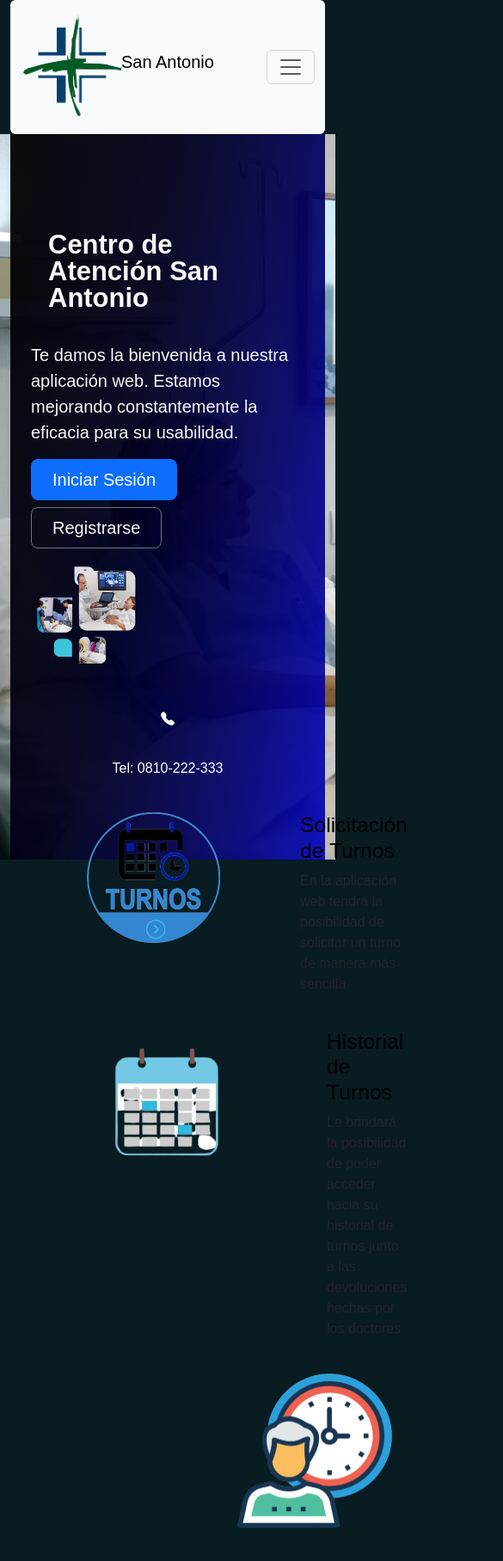
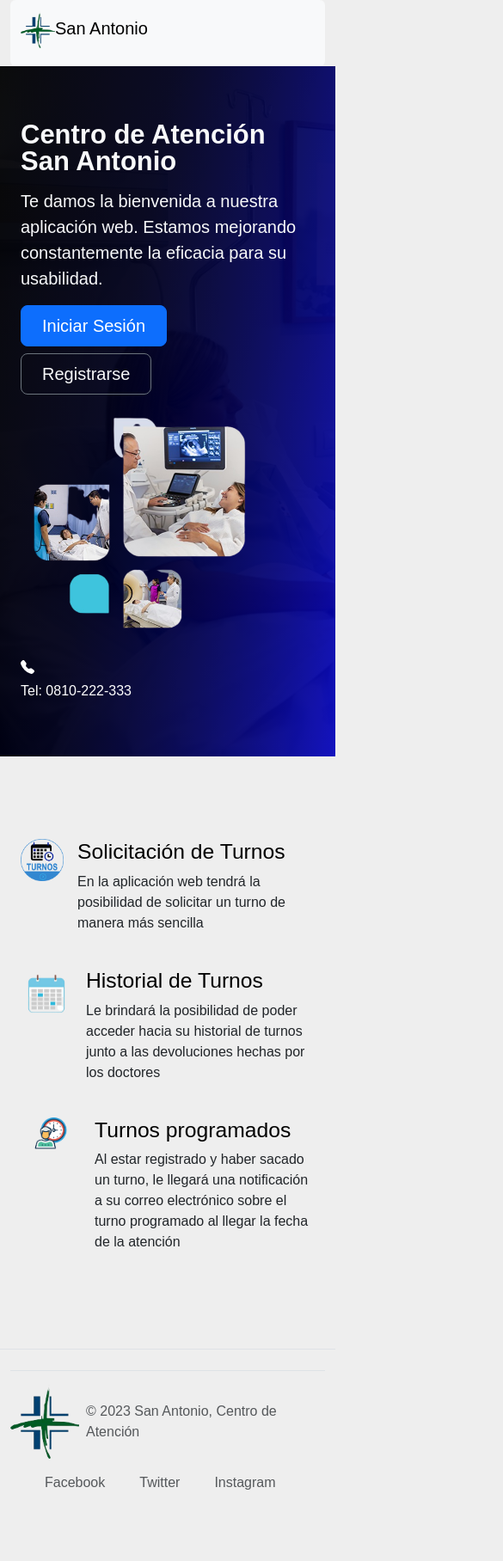
Before and after one commit to tlp1-turnos-ipf/gestion_turnos, a React (Vite) app in the folder client/: page / in a window 390 px wide. Shown: the top 1816 px of the page at 86% size, 585 px wide, since content can reach past the window. After the commit the page ends 1777 px from the top, so only its background shows below. Built offline with nearby package versions, Linux system fonts and the light colour scheme; the HTML template or start-up script is replaced by a standard one.

Commit message:
feat: Se realizaron las paginas principales de cada usuario, también la página de registro

```diff
--- a/client/index.html
+++ b/client/index.html
@@ -7,17 +7,6 @@
     <meta charset="UTF-8" />
     <meta httpEquiv="X-UA-Compatible" content="IE=edge" />
     <meta name="viewport" content="width=device-width, initial-scale=1.0" />
-    <link rel="stylesheet" href="./src/assets/styles/pageNotFound.css" />
-    <link rel="preconnect" href="https://fonts.googleapis.com" />
-    <link rel="preconnect" href="https://fonts.gstatic.com" crossorigin />
-    <link
-      href="https://fonts.googleapis.com/css2?family=Open+Sans:wght@400;600&display=swap"
-      rel="stylesheet"
-    />
-    <link rel="stylesheet" href="/styles/pantalla_principal.css" />
-    <link rel="stylesheet" href="/styles/cards.css" />
-    <link rel="stylesheet" href="/styles/estilo_tablas.css" />
-    <link rel="stylesheet" href="/styles/inicio_sesion.css" />
 
     <title>Sistema Turnos</title>
     <link
@@ -26,6 +15,10 @@
       integrity="sha384-9ndCyUaIbzAi2FUVXJi0CjmCapSmO7SnpJef0486qhLnuZ2cdeRhO02iuK6FUUVM"
       crossorigin="anonymous"
     />
+    <link rel="stylesheet" href="/styles/pantalla_principal.css" />
+    <link rel="stylesheet" href="/styles/cards.css" />
+    <link rel="stylesheet" href="/styles/estilo_tablas.css" />
+    <link rel="stylesheet" href="/styles/inicio_sesion.css" />
     <script src="https://cdn.jsdelivr.net/npm/sweetalert2@11"></script>
     <title>Vite + React</title>
   </head>
--- a/client/src/components/PaginaPrincipal.jsx
+++ b/client/src/components/PaginaPrincipal.jsx
@@ -1,4 +1,9 @@
+import { useContext } from "react";
+import { Link } from "react-router-dom";
+import { AuthContext } from "../context/AuthContext";
 export const PaginaPrincipal = () => {
+  const { auth } = useContext(AuthContext);
+
   return (
     <main>
       <section className="container-fluid fondo">
@@ -13,24 +18,27 @@ export const PaginaPrincipal = () => {
                   Te damos la bienvenida a nuestra aplicación web. Estamos
                   mejorando constantemente la eficacia para su usabilidad.
                 </p>
+                {auth && !auth.isLogged && (
                   <div className="d-grid gap-2 d-md-flex justify-content-md-start">
-                  <a href="/login">
+                    <Link to="/auth/login">
                       <button
                         type="button"
                         className="btn btn-primary btn-lg px-4 me-md-2"
                       >
                         Iniciar Sesión
                       </button>
-                  </a>
-                  <a href="/register">
+                    </Link>
+
+                    <Link to="/auth/register">
                       <button
                         type="button"
                         className="btn btn-outline-secondary btn-lg px-4 text-light"
                       >
                         Registrarse
                       </button>
-                  </a>
+                    </Link>
                   </div>
+                )}
               </section>
               <section className="col-10 col-sm-8 col-lg-6 rounded mt-3">
                 <img
--- /dev/null
+++ b/client/src/components/auth/FormRegister.jsx
@@ -0,0 +1,3 @@
+export const FormRegister = () => {
+  return <div>FormRegister</div>;
+};
--- a/client/src/components/footers/FooterPrincipal.jsx
+++ b/client/src/components/footers/FooterPrincipal.jsx
@@ -1,41 +1,40 @@
 export const FooterPrincipal = () => {
   return (
-    <>
     <div className="container">
       <footer className="d-flex flex-wrap justify-content-between align-items-center py-3 my-4 border-top">
         <div className="col-md-4 d-flex align-items-center">
           <a
             href="/"
             className="mb-3 me-2 mb-md-0 text-body-secondary text-decoration-none lh-1"
-            ></a>
-            <a href="/">
-              <img src="img/inicio_sesion/logo.png" alt="" width="80px" />
+          >
+            <img src="/img/inicio_sesion/logo.png" alt="" width="80px" />
           </a>
           <span className="mb-3 mb-md-0 text-body-secondary">
             © 2023 San Antonio, Centro de Atención
           </span>
         </div>
+
         <ul className="nav col-md-4 justify-content-end list-unstyled d-flex">
           <li className="ms-3">
             <a className="text-body-secondary" href="#">
-                <svg className="bi" width={24} height={24}>
-                  <use xlinkHref="#twitter" />
+              <svg className="bi" width="24" height="24">
+                <use xlinkHref="#twitter"></use>
               </svg>
               Facebook
             </a>
           </li>
           <li className="ms-3">
             <a className="text-body-secondary" href="#">
-                <svg className="bi" width={24} height={24}>
-                  <use xlinkHref="#instagram" />
+              <svg className="bi" width="24" height="24">
+                <use xlinkHref="#instagram"></use>
               </svg>
               Twitter
             </a>
           </li>
           <li className="ms-3">
             <a className="text-body-secondary" href="#">
-                <svg className="bi" width={24} height={24}>
-                  <use xlinkHref="#facebook" />
+              <svg className="bi" width="24" height="24">
+                <use xlinkHref="#facebook"></use>
               </svg>
               Instagram
             </a>
@@ -43,6 +42,5 @@ export const FooterPrincipal = () => {
         </ul>
       </footer>
     </div>
-    </>
   );
 };
--- a/client/src/components/header/HeaderPrincipal.jsx
+++ b/client/src/components/header/HeaderPrincipal.jsx
@@ -1,6 +1,5 @@
 export const HeaderPrincipal = () => {
   return (
-    <>
     <header className="container-fluid">
       <nav
         className="navbar navbar-expand-lg bg-body-tertiary rounded"
@@ -9,40 +8,23 @@ export const HeaderPrincipal = () => {
         <div className="container-fluid text-center">
           <a className="navbar-brand col-lg-4 me-0 h1 text-center" href="/">
             <img
-                src="img/inicio_sesion/logo.png"
+              src="/img/inicio_sesion/logo.png"
               alt="logo centro de atencion"
               width="40px"
             />
             San Antonio
           </a>
-            <button
-              className="navbar-toggler collapsed"
-              type="button"
-              data-bs-toggle="collapse"
-              data-bs-target="#navbarsExample11"
-              aria-controls="navbarsExample11"
-              aria-expanded="false"
-              aria-label="Toggle navigation"
-            >
-              <span className="navbar-toggler-icon" />
-            </button>
+
           <div
             className="navbar-collapse d-lg-flex collapse"
             id="navbarsExample11"
           >
             <ul className="navbar-nav col-lg-6 justify-content-lg-center">
-                <li className="nav-item justify-content-center">
-                  <p className="">0810-222-333</p>
-                  <p className="">Lunes a Domingos - 7:00hs a 19:00hs</p>
-                </li>
+              <li className="nav-item justify-content-center"></li>
             </ul>
-              <div className="d-lg-flex col-lg-4 justify-content-lg-end">
-                <button className="btn btn-primary m-1">Ayuda</button>
-              </div>
           </div>
         </div>
       </nav>
     </header>
-    </>
   );
 };
--- /dev/null
+++ b/client/src/components/main/PrincipalAdmin.jsx
@@ -0,0 +1,3 @@
+export const PrincipalAdmin = () => {
+  return <div>PrincipalAdmin</div>;
+};
--- /dev/null
+++ b/client/src/components/main/PrincipalDoctor.jsx
@@ -0,0 +1,3 @@
+export const PrincipalDoctor = () => {
+  return <div>PrincipalDoctor</div>;
+};
--- /dev/null
+++ b/client/src/components/main/PrincipalPaciente.jsx
@@ -0,0 +1,3 @@
+export const PrincipalPaciente = () => {
+  return <div>PrincipalPaciente</div>;
+};
--- a/client/src/context/AuthContext.jsx
+++ b/client/src/context/AuthContext.jsx
@@ -9,15 +9,6 @@ export const AuthUser = ({ children }) => {
   console.log("AUTHHH: ", auth);
 
   // Obtiene el token de localStorage al cargar el componente
-  useEffect(() => {
-    const token = localStorage.getItem("token");
-
-    if (token) {
-      dispatchAuth({
-        type: typeAuth.LOGIN,
-      });
-    }
-  }, []);
 
   return (
     <AuthContext.Provider
--- a/client/src/routers/AppRouters.jsx
+++ b/client/src/routers/AppRouters.jsx
@@ -11,8 +11,6 @@ export const AppRouter = () => {
   return (
     <BrowserRouter>
       <Routes>
-        {/* Rutas Principal */}
-        <Route path="/" element={<Index />} />
         {/* Rutas Públicas */}
         <Route
           path="/auth/*"
@@ -36,6 +34,9 @@ export const AppRouter = () => {
           }
         />
 
+        {/* Rutas Principal */}
+        <Route path="/" element={<Index />} />
+
         <Route path="*" element={<PageNotFound />} />
       </Routes>
     </BrowserRouter>
--- a/client/src/routers/PublicRoutes.jsx
+++ b/client/src/routers/PublicRoutes.jsx
@@ -6,5 +6,5 @@ export const PublicRoutes = ({ children }) => {
   // Acceder a la información del contexto
   const { auth } = useContext(AuthContext);
 
-  return !auth.isLogged ? children : <Navigate to={auth.isRol} />;
+  return !auth.isLogged ? children : <Navigate to={"/paciente"} />;
 };
--- a/client/src/routes/HomeRoutes.jsx
+++ b/client/src/routes/HomeRoutes.jsx
@@ -1,8 +1,14 @@
 import { Route, Routes } from "react-router-dom";
-import { useContext } from "react";
-import { AuthContext } from "../context/AuthContext";
+import { PrincipalPaciente } from "../components/main/PrincipalPaciente";
+import { PrincipalAdmin } from "../components/main/PrincipalAdmin";
+import { PrincipalDoctor } from "../components/main/PrincipalDoctor";
 
 export const HomeRoutes = () => {
-  const { auth } = useContext(AuthContext);
-  return <Routes></Routes>;
+  return (
+    <Routes>
+      <Route path="/paciente" element={<PrincipalPaciente />} />
+      <Route path="/administrador" element={<PrincipalAdmin />} />
+      <Route path="/doctor" element={<PrincipalDoctor />} />
+    </Routes>
+  );
 };
```
Also changed, not shown: 1 other file (tests, documents, lock files or other folders). Lines whose indentation alone changed are shown as unchanged.
